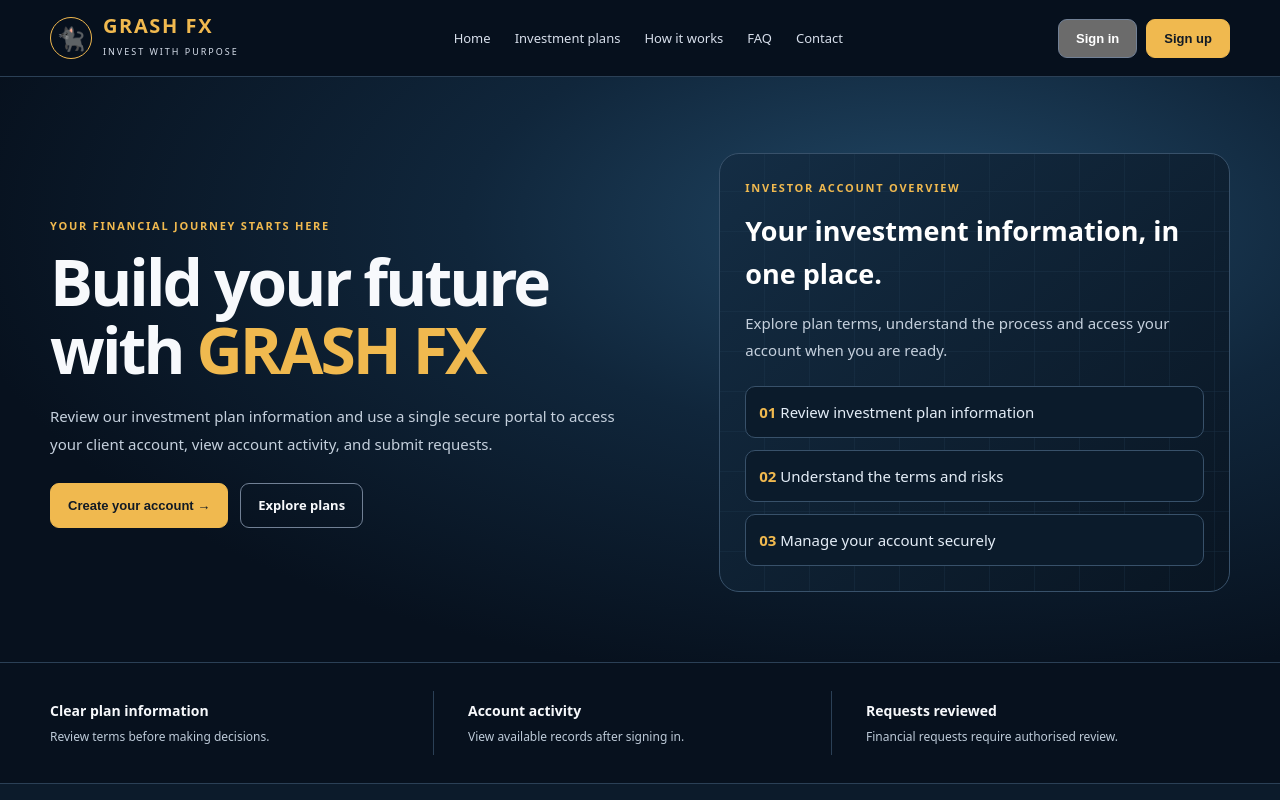
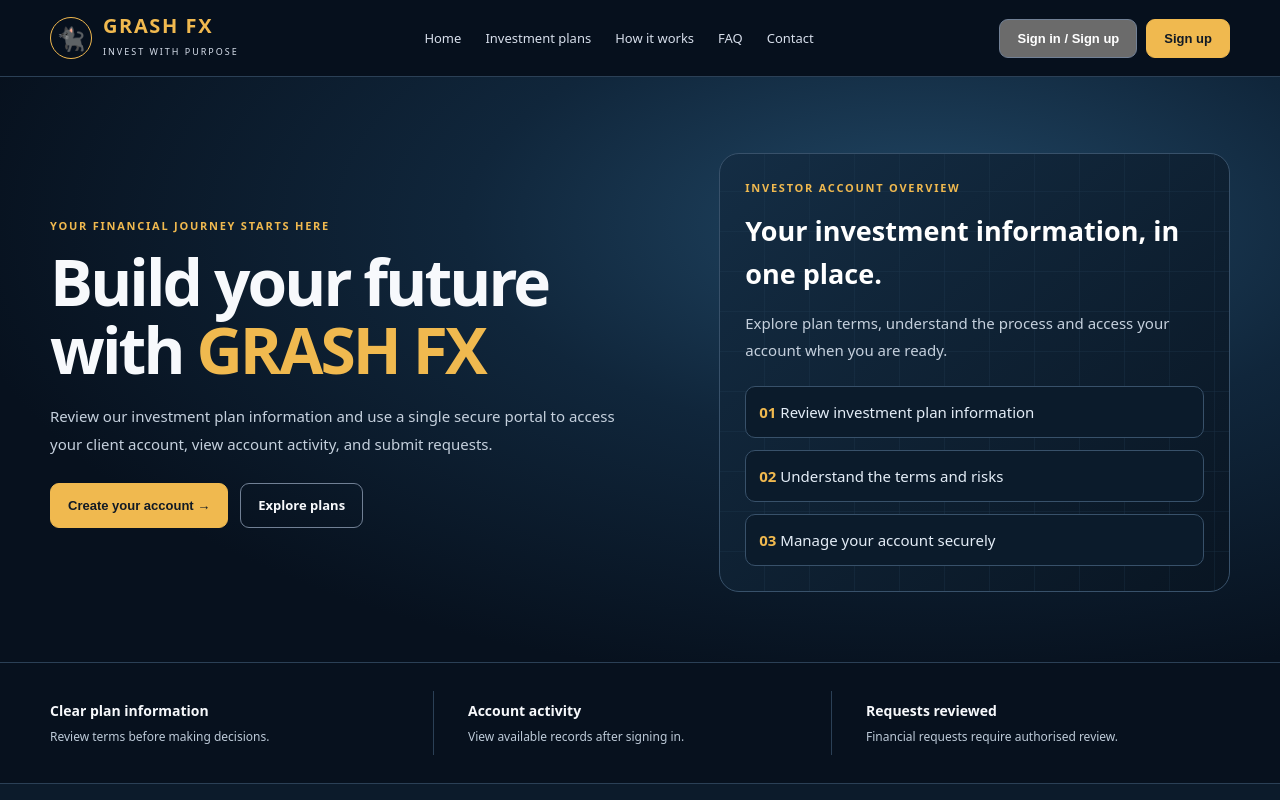
Before and after one commit to grashfxmw-ctrl/grash-fx, a plain HTML site: page public/index.html in a window 1280 px wide. Shown: the top 800 px of the page. Drawn offline with nearby package versions, Linux system fonts and the light colour scheme.

Commit message:
Clarify homepage account access button

```diff
--- a/public/index.html
+++ b/public/index.html
@@ -63,7 +63,7 @@ footer{padding:32px 0}
 <header class="topbar"><nav class="wrap">
 <a class="brand" href="#home"><span class="cat" aria-hidden="true">🐈‍⬛</span><span><strong>GRASH FX</strong><small>INVEST WITH PURPOSE</small></span></a>
 <div class="links"><a href="#home">Home</a><a href="#plans">Investment plans</a><a href="#how-it-works">How it works</a><a href="#faq">FAQ</a><a href="#contact">Contact</a></div>
-<div class="actions"><button class="btn" type="button" data-auth="signin">Sign in</button><button class="btn primary" type="button" data-auth="signup">Sign up</button></div>
+<div class="actions"><button class="btn" type="button" data-auth="signin">Sign in / Sign up</button><button class="btn primary" type="button" data-auth="signup">Sign up</button></div>
 </nav></header>
 <main id="home">
 <section class="hero"><div class="wrap hero-grid">
```
